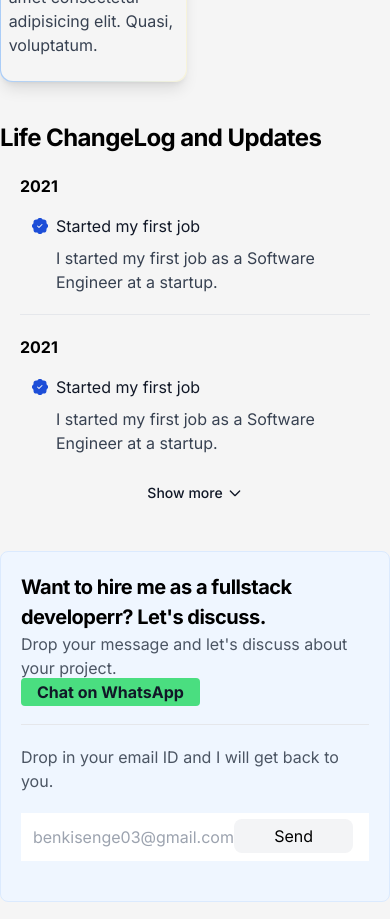
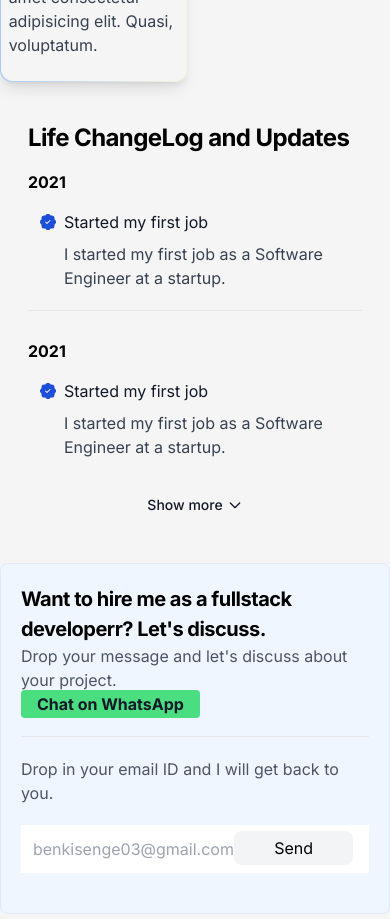
Before and after one commit to iambenkis/Portfolio-2.0, a Next.js app: page / in a window 390 px wide. Shown: the part 1780-2699 px from the top of the page. Built offline with nearby package versions, Linux system fonts and the light colour scheme.

Commit message:
Add mobile version on the LifeUpdate section

```diff
--- a/src/components/LifeUpdate/index.jsx
+++ b/src/components/LifeUpdate/index.jsx
@@ -17,7 +17,7 @@ export default function LifeUpdate() {
   }
 
   return (
-    <section className="mt-10">
+    <section className="px-7 md:px-1 mt-10">
       <div>
         <h3 className="font-bold text-[#172b4d] text-2xl md:text-4xl tracking-tight mb-4 text-black dark:text-white">
           Life ChangeLog and Updates
@@ -26,7 +26,7 @@ export default function LifeUpdate() {
           {lifeupdates.slice(0, toSlice).map((lifeupdate) => (
             <li
               key={lifeupdate.title}
-              className="border-b-[1px] m-5 last:border-b-0"
+              className="border-b-[1px] mb-7 last:border-b-0"
             >
               <h3 className="font-bold text-sx mb-4">{lifeupdate.year}</h3>
               <span className="flex items-center mx-3 my-2">
```
